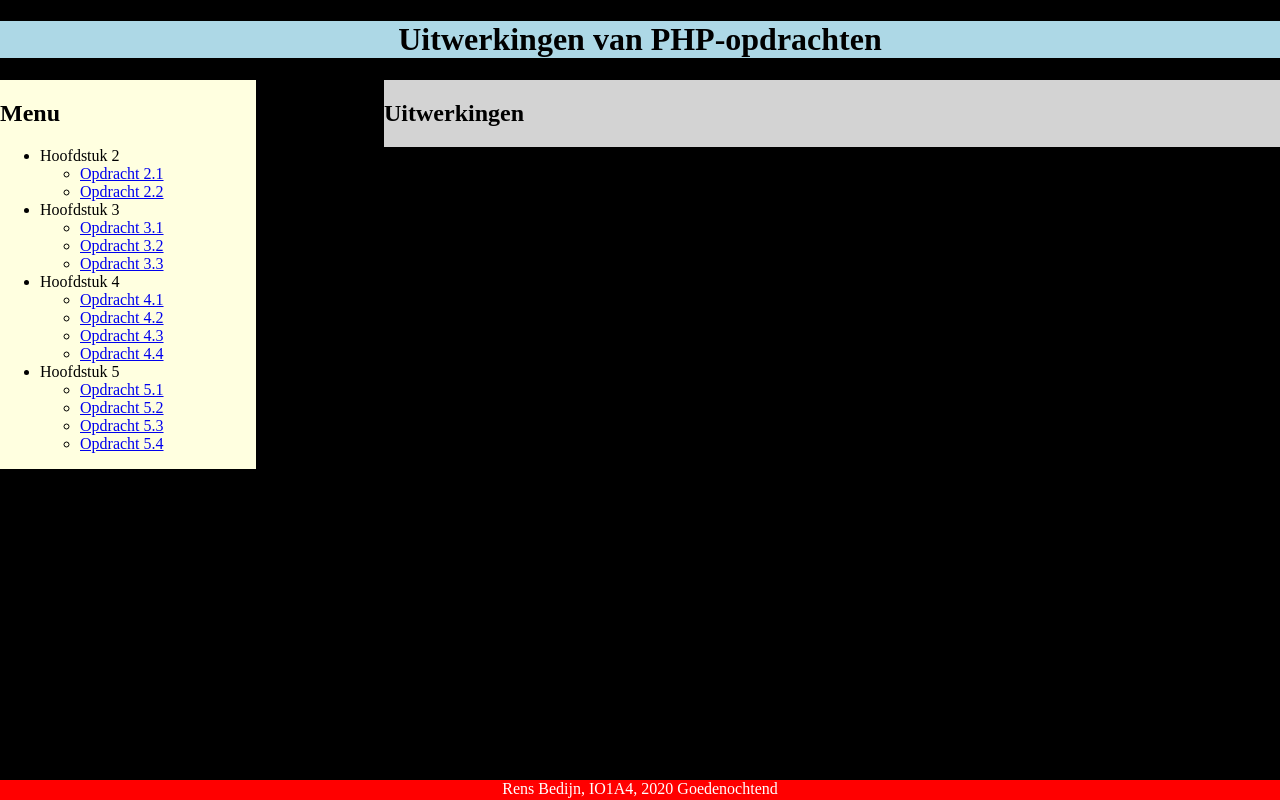
After one commit to RensBe/phpopdrachten, a PHP site: the page made by Hoofdstuk4/opdracht 4.1/opdracht_4-1.php in a window 1280 px wide. The commit adds this page. Run offline with PHP 8.4, Linux system fonts and the light colour scheme.

Commit message:
Oplevering opdracht 4.1

```diff
--- /dev/null
+++ b/Hoofdstuk4/opdracht 4.1/opdracht_4-1.php
@@ -0,0 +1,12 @@
+<?php
+//includes van de pagina
+include "../../includes/header.php";
+include "../../includes/menu.php";
+?>
+    <main id="wrapper">
+        <h2>Uitwerkingen</h2>
+
+        </main>
+<?php
+include "../../includes/footer.php";
+?>
--- a/includes/footer.php
+++ b/includes/footer.php
@@ -5,11 +5,31 @@
 * File: index.php
 -->
 <?php
-include "../Hoofdstuk3/variabelen.php";
+$year = date('Y');
+$name = "Rens Bedijn";
+$klas = "IO1A4";
 ?>
 <footer>
     <?php
-    echo $name . ", " . $klas . " " . $year;
+    echo $name . ", " . $klas . ", " . $year . " ";
+    $uur = date("H");
+    date_default_timezone_set("Europe/Amsterdam");
+    if($uur >= 0 && $uur < 5)
+    {
+        echo "Goedennacht";
+    }
+    else if ($uur >= 5 && $uur < 12)
+    {
+        echo "Goedenochtend";
+    }
+    else if ($uur >= 12 && $uur < 17)
+    {
+        echo "Goedenmiddag";
+    }
+    else
+    {
+        echo "Goedenavond";
+    };
     ?>
 </footer>
 </body>
--- a/includes/header.php
+++ b/includes/header.php
@@ -10,7 +10,7 @@
 <head>
     <link href="../../css/index.css" rel="stylesheet" type="text/css">
     <title>
-        opdr 3.1
+        opdrachten
     </title>
 </head>
 <body>
--- a/includes/menu.php
+++ b/includes/menu.php
@@ -31,18 +31,34 @@ $base_url = "http://localhost/phpopdrachten/";
         </li>
         <li>Hoofdstuk 4
             <ul>
-                <li></li>
-                <li></li>
-                <li></li>
-                <li></li>
+                <li>
+                    <a href="<?php echo  $base_url;?>hoofdstuk4/opdracht 4.1/opdracht_4-1.php">Opdracht 4.1</a>
+                </li>
+                <li>
+                    <a href="<?php echo  $base_url;?>hoofdstuk4/opdracht 4.2/opdracht_4-2.php">Opdracht 4.2</a>
+                </li>
+                <li>
+                    <a href="<?php echo  $base_url;?>hoofdstuk4/opdracht 4.3/opdracht_4-3.php">Opdracht 4.3</a>
+                </li>
+                <li>
+                    <a href="<?php echo  $base_url;?>hoofdstuk4/opdracht 4.4/opdracht_4-4.php">Opdracht 4.4</a>
+                </li>
             </ul>
         </li>
         <li>Hoofdstuk 5
             <ul>
-                <li></li>
-                <li></li>
-                <li></li>
-                <li></li>
+                <li>
+                    <a href="<?php echo  $base_url;?>hoofdstuk5/opdracht 5.1/opdracht_5-1.php">Opdracht 5.1</a>
+                </li>
+                <li>
+                    <a href="<?php echo  $base_url;?>hoofdstuk5/opdracht 5.2/opdracht_5-2.php">Opdracht 5.2</a>
+                </li>
+                <li>
+                    <a href="<?php echo  $base_url;?>hoofdstuk5/opdracht 5.3/opdracht_5-3.php">Opdracht 5.3</a>
+                </li>
+                <li>
+                    <a href="<?php echo  $base_url;?>hoofdstuk5/opdracht 5.4/opdracht_5-4.php">Opdracht 5.4</a>
+                </li>
             </ul>
         </li>
     </ul>
```
Also changed, not shown: Hoofdstuk4/Instructie/les 4.php (added, +30 -0 lines).
